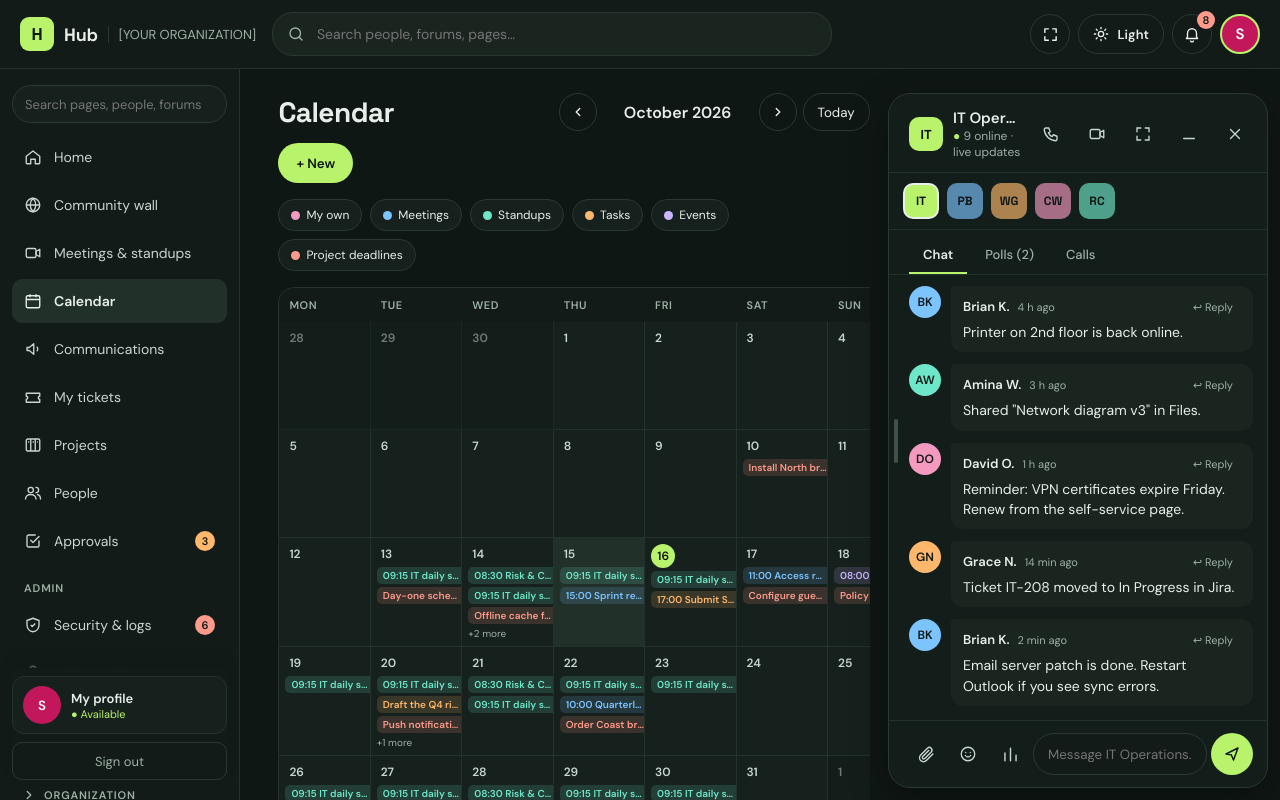
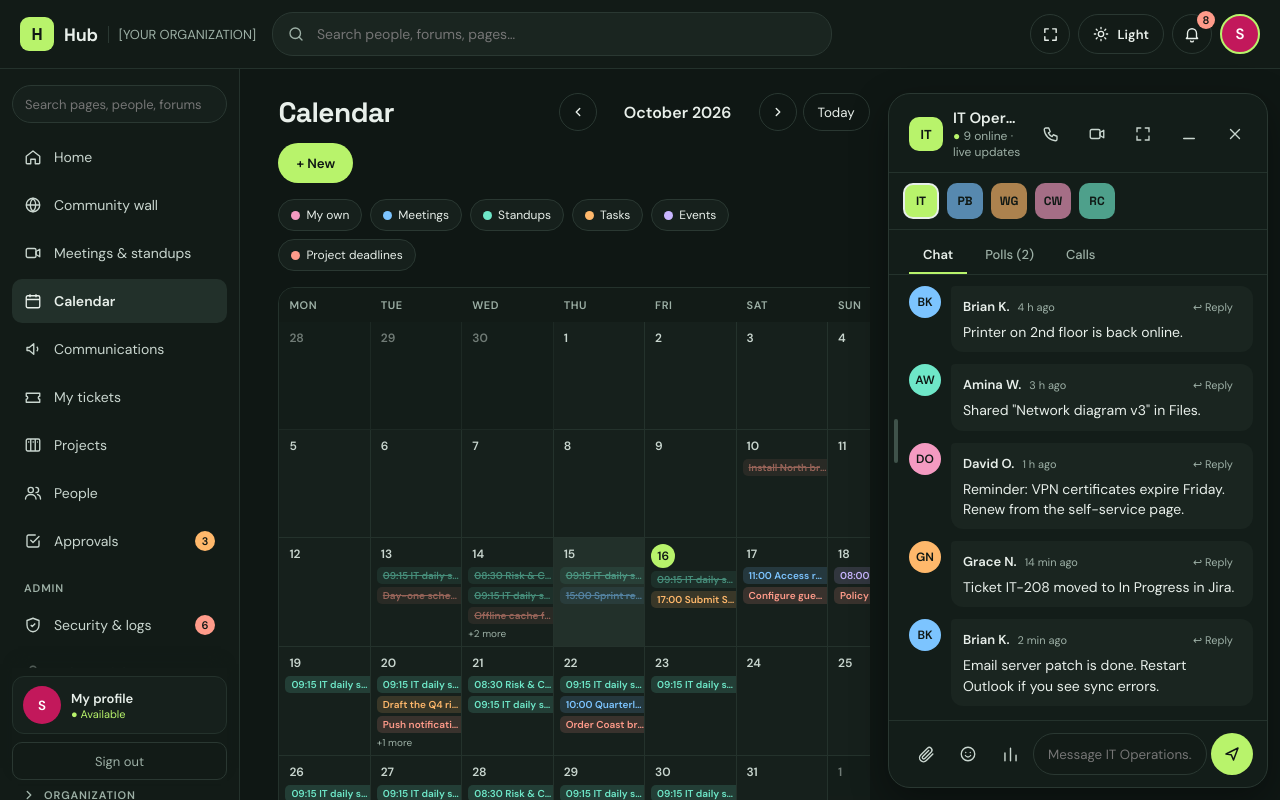
Before and after one commit to somulo1/NewGen-Forum, a Nuxt app: page /calendar in a window 1280 px wide. Built offline with nearby package versions, Linux system fonts and the light colour scheme.

Commit message:
crossed past items

```diff
--- a/components/sections/CalendarSection.vue
+++ b/components/sections/CalendarSection.vue
@@ -27,12 +27,12 @@
 <strong style="font-size: 16px">{{ cal.selLabel }}</strong>
 <template v-if="cal.noAgenda"><span style="font-size: 13px; color: #9DB0A6">Nothing planned. Use + New to add something.</span></template>
 <template v-for="(ag, ag__i) in cal.agenda" :key="ag__i">
-<div :style="`padding: 12px; border-radius: 12px; background: #121B17; border: 1px solid ${ag.color}; display: flex; flex-direction: column; gap: 6px`">
+<div :style="ag.cardStyle">
 <div style="display: flex; gap: 8px; align-items: center"><span style="font-family: 'Space Grotesk', sans-serif; font-size: 13px; color: #C9D6CF">{{ ag.time }}</span><span :style="ag.typeStyle">{{ ag.type }}</span></div>
-<strong style="font-size: 14px; font-weight: 600">{{ ag.title }}</strong>
+<strong :style="`font-size: 14px; font-weight: 600; ${ag.ended ? 'text-decoration: line-through; color: #9DB0A6' : ''}`">{{ ag.title }}</strong><template v-if="ag.ended"><span style="align-self: flex-start; padding: 2px 10px; border-radius: 10px; background: #2A3832; color: #C9D6CF; font-size: 11px; font-weight: 600">{{ ag.endedLabel }}</span></template>
 <template v-if="ag.hasSub"><span style="font-size: 12px; color: #9DB0A6">{{ ag.sub }}</span></template>
 <template v-if="ag.hasPeople"><div style="display: flex; align-items: center"><template v-for="(pp, pp__i) in ag.people" :key="pp__i"><span :title="pp.name" :style="`width: 24px; height: 24px; margin-right: -6px; border-radius: 50%; border: 2px solid #121B17; background: ${pp.color}; color: #0F1714; display: flex; align-items: center; justify-content: center; font-weight: 700; font-size: 9px`">{{ pp.initials }}</span></template><span style="font-size: 11px; color: #9DB0A6; margin-left: 12px">{{ ag.peopleLabel }}</span></div></template>
-<div style="display: flex; gap: 6px"><template v-if="ag.canJoin"><button @click="ag.join" style="height: 32px; padding: 0 12px; border-radius: 8px; border: 0; background: #B8F36B; color: #0F1714; font-weight: 600; cursor: pointer; font-size: 12px">Join</button></template><template v-if="ag.canRemove"><button @click="ag.remove" style="height: 32px; padding: 0 12px; border-radius: 8px; border: 1px solid #2A3832; background: transparent; color: #E8EFEA; cursor: pointer; font-size: 12px">{{ ag.removeLabel }}</button></template></div>
+<div style="display: flex; gap: 6px"><template v-if="ag.canJoin"><button @click="ag.join" style="height: 32px; padding: 0 12px; border-radius: 8px; border: 0; background: #B8F36B; color: #0F1714; font-weight: 600; cursor: pointer; font-size: 12px">Join</button></template><template v-if="ag.canClose"><button @click="ag.closeIt" style="height: 34px; padding: 0 14px; border-radius: 17px; border: 0; background: #B8F36B; color: #0F1714; font-weight: 600; cursor: pointer; font-size: 13px">{{ ag.closeLabel }}</button></template><template v-if="ag.canRemove"><button @click="ag.remove" style="height: 32px; padding: 0 12px; border-radius: 8px; border: 1px solid #2A3832; background: transparent; color: #E8EFEA; cursor: pointer; font-size: 12px">{{ ag.removeLabel }}</button></template></div>
 </div>
 </template>
 </aside>
--- a/logic/views/calendar.js
+++ b/logic/views/calendar.js
@@ -22,6 +22,13 @@ export function buildCalendar(ctx) {
   const weeks = Math.ceil((offset + dim) / 7);
   const monthShift = (d) => { let y = cy, m = cmn + d; if (m < 1) { m = 12; y--; } if (m > 12) { m = 1; y++; } return y + '-' + (m < 10 ? '0' : '') + m; };
   const chipStyleC = (c) => 'display:block;max-width:100%;overflow:hidden;text-overflow:ellipsis;white-space:nowrap;padding:2px 6px;border-radius:5px;font-size:10px;font-weight:600;background:' + c + '26;color:' + c;
+  // Past items are crossed out. Upcoming ones can be closed, but only by the person who set them.
+  const ME = 'Samwel Okoth Omulo';
+  const nowHM = new Date().toLocaleTimeString('en-GB', { hour: '2-digit', minute: '2-digit', timeZone: 'Africa/Nairobi', hour12: false });
+  const isPast = (e, iso) => iso < todayISO || (iso === todayISO && !!(e.end || e.start) && (e.end || e.start) < nowHM);
+  const isClosed = (e, iso) => (e.closedDates || []).indexOf(iso) !== -1;
+  const ended = (e, iso) => isPast(e, iso) || isClosed(e, iso);
+  const isMine = (e) => e.type !== 'Deadline' && (e.by === ME || e.by === 'Sam');
   const joinEvent = (e) => this.startCall(e.type === 'Standup' ? 'voice' : 'video', e.title, e.title.split(' ').map((x) => x[0]).join('').slice(0, 2).toUpperCase(), typeColor[e.type], e.people, null, null, e.by && e.by !== 'Samwel Okoth Omulo' ? 'in' : 'out');
   const cal = {
     monthLabel: new Date(firstISO + 'T12:00:00+03:00').toLocaleDateString('en-GB', { month: 'long', year: 'numeric', timeZone: 'Africa/Nairobi' }),
@@ -40,19 +47,23 @@ export function buildCalendar(ctx) {
         pick: () => this.setState({ calSel: iso }),
         style: 'min-height:108px;padding:6px;border:0;border-right:1px solid #24322C;border-bottom:1px solid #24322C;display:flex;flex-direction:column;gap:3px;text-align:left;cursor:pointer;font-family:inherit;color:#E8EFEA;overflow:hidden;min-width:0;background:' + (isSel ? '#22302A' : inMonth ? '#16201C' : '#121B17') + ';' + (inMonth ? '' : 'opacity:0.5'),
         numStyle: isToday ? 'align-self:flex-start;min-width:24px;height:24px;padding:0 6px;box-sizing:border-box;border-radius:12px;background:#B8F36B;color:#0F1714;font-weight:700;font-size:12px;display:flex;align-items:center;justify-content:center' : 'font-size:12px;font-weight:600;color:#C9D6CF;padding:2px 4px',
-        items: its.slice(0, 3).map((e) => ({ label: (e.start ? e.start + ' ' : '') + e.title, style: chipStyleC(typeColor[e.type]) })),
+        items: its.slice(0, 3).map((e) => ({ label: (e.start ? e.start + ' ' : '') + e.title, style: chipStyleC(typeColor[e.type]) + (ended(e, iso) ? ';text-decoration:line-through;opacity:0.55' : '') })),
         hasMore: its.length > 3, more: its.length - 3 };
     }),
     selLabel: (s.calSel === todayISO ? 'Today · ' : '') + fmtDay(s.calSel),
     agenda: itemsOn(s.calSel).map((e) => ({
+      ended: ended(e, s.calSel), endedLabel: isClosed(e, s.calSel) ? 'Closed' : 'Ended',
+      cardStyle: 'padding:12px;border-radius:12px;background:#121B17;border:1px solid ' + typeColor[e.type] + ';display:flex;flex-direction:column;gap:6px;opacity:' + (ended(e, s.calSel) ? '0.65' : '1'),
       title: e.type === 'Deadline' ? 'Due: ' + e.title : e.title, type: e.type === 'Deadline' ? 'Project deadline' : e.type, color: typeColor[e.type],
       typeStyle: 'padding:2px 8px;border-radius:8px;font-size:11px;font-weight:600;background:' + typeColor[e.type] + '22;color:' + typeColor[e.type],
       time: e.start ? e.start + (e.end ? '–' + e.end : '') : 'All day',
       sub: [e.project, e.forum ? e.forum + ' forum' : '', e.repeat && e.repeat !== 'None' ? 'Repeats ' + e.repeat.toLowerCase() : '', e.notes || '', e.visibility ? 'Visible to: ' + e.visibility.toLowerCase() : '', e.remind && e.remind !== 'None' ? 'Reminder: ' + e.remind.toLowerCase() : ''].filter(Boolean).join(' · '),
       hasSub: !!(e.project || e.forum || (e.repeat && e.repeat !== 'None') || e.notes || e.visibility),
       people: e.people.slice(0, 6).map(personOf), hasPeople: e.people.length > 0, peopleLabel: e.people.length + (e.people.length === 1 ? ' person' : ' people'),
-      canJoin: (e.type === 'Meeting' || e.type === 'Standup') && s.calSel === todayISO, join: () => joinEvent(e),
-      canRemove: e.type !== 'Deadline', removeLabel: e.type === 'Task' ? 'Mark done' : 'Cancel',
+      canJoin: (e.type === 'Meeting' || e.type === 'Standup') && s.calSel === todayISO && !ended(e, s.calSel), join: () => joinEvent(e),
+      canClose: isMine(e) && !ended(e, s.calSel), closeLabel: e.type === 'Task' ? 'Mark done' : 'Close',
+      closeIt: () => { this.setState((x) => ({ events: x.events.map((y) => (y.id === e.id ? { ...y, closedDates: (y.closedDates || []).concat([s.calSel]) } : y)) })); this.notify('"' + e.title + '" ' + (e.type === 'Task' ? 'marked done.' : 'closed.'), '#7CC4FF'); },
+      canRemove: isMine(e) && !ended(e, s.calSel), removeLabel: 'Cancel',
       remove: () => { this.setState((x) => ({ events: x.events.filter((y) => y.id !== e.id) })); this.notify(e.type === 'Task' ? '"' + e.title + '" marked done.' : '"' + e.title + '" cancelled. Participants were told.', '#7CC4FF'); }
     }))
   };
```
